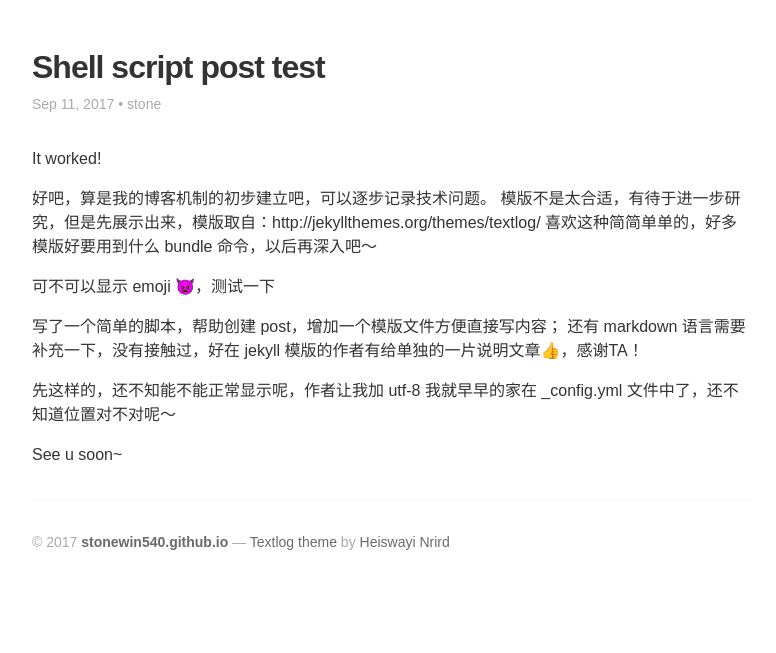
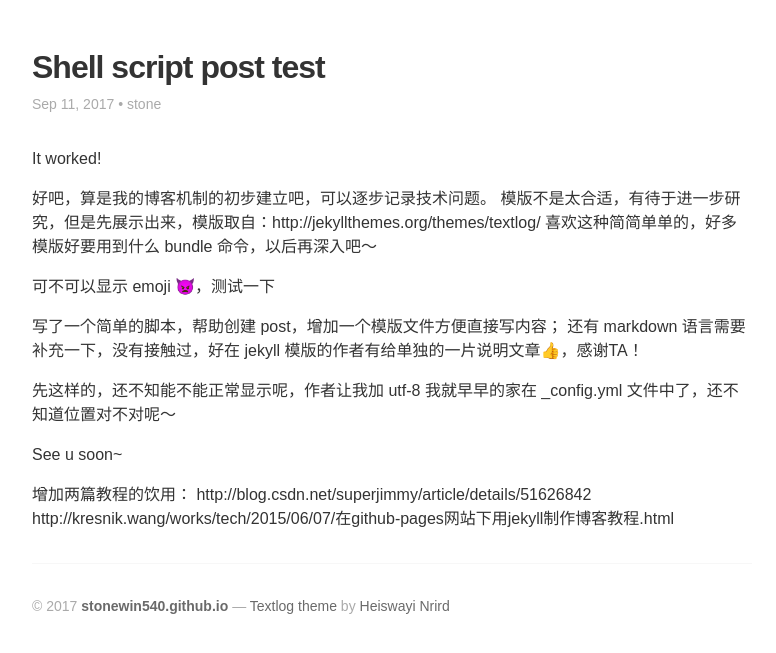
Before and after one commit to stonewin540/stonewin540.github.io, a Jekyll site: the page built from _posts/2017-09-11-Shell-script-post-test.md, in a window 1280 px wide. Shown: the top 653 px of the page, without its empty margins (8-784 px from the left). Built offline with Jekyll 4.4.1, drawn with Linux system fonts in a browser that asks for light colours; some web fonts are replaced.

Commit message:
patching...

```diff
--- a/_posts/2017-09-11-Shell-script-post-test.md
+++ b/_posts/2017-09-11-Shell-script-post-test.md
@@ -19,3 +19,7 @@ It worked!
 先这样的，还不知能不能正常显示呢，作者让我加 utf-8 我就早早的家在 _config.yml 文件中了，还不知道位置对不对呢～
 
 See u soon~
+
+增加两篇教程的饮用：
+http://blog.csdn.net/superjimmy/article/details/51626842
+http://kresnik.wang/works/tech/2015/06/07/在github-pages网站下用jekyll制作博客教程.html
```
